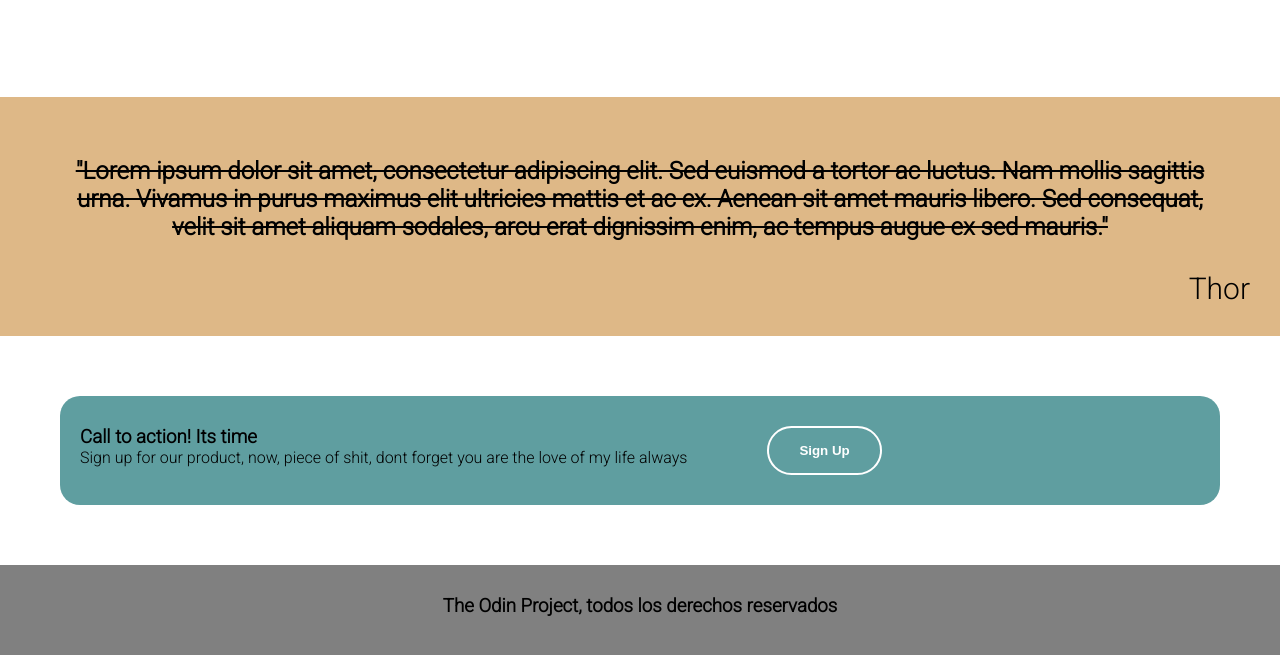
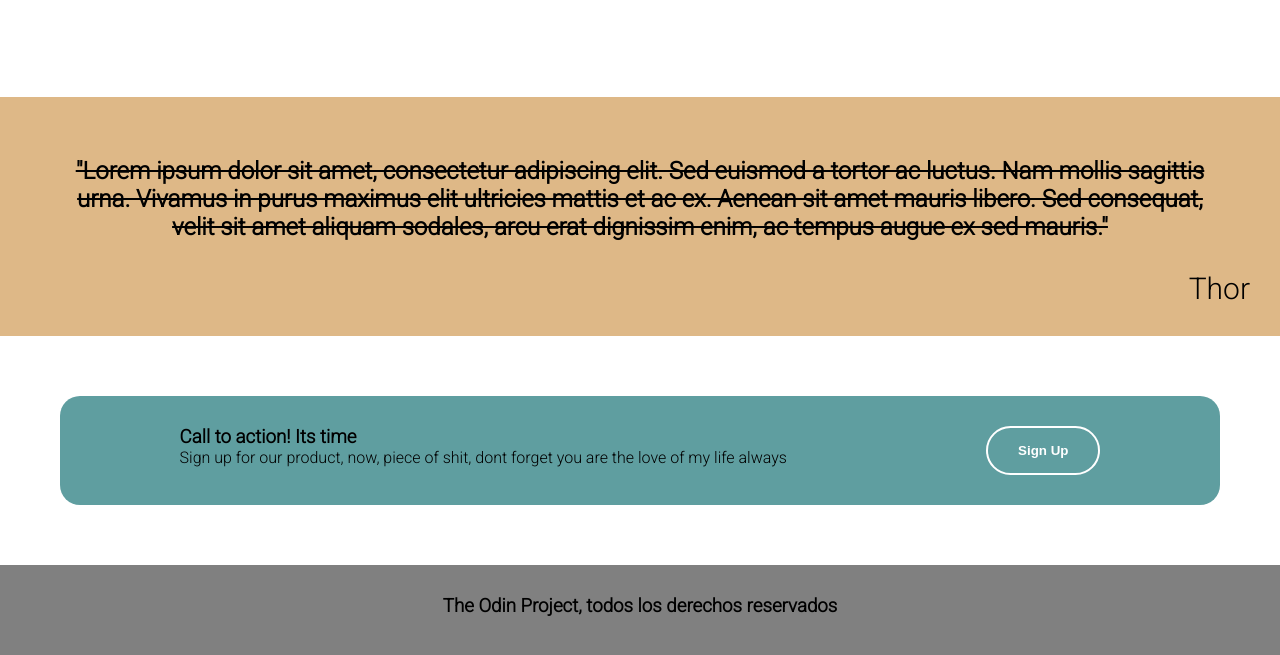
Before and after one commit to juandavidatm/Project-Landing-Page, a plain HTML site: page index.html in a window 1280 px wide. Shown: the part 1071-1726 px from the top of the page. Drawn offline with Linux system fonts and the light colour scheme.

Commit message:
1 file modified

```diff
--- a/styles.css
+++ b/styles.css
@@ -133,7 +133,8 @@ main p {
   padding-right: 20px;
   border-radius: 20px;
   display: flex;
-  gap: 80px;
+  justify-content: space-around;
+
 }
 
 .action .btn {
```
